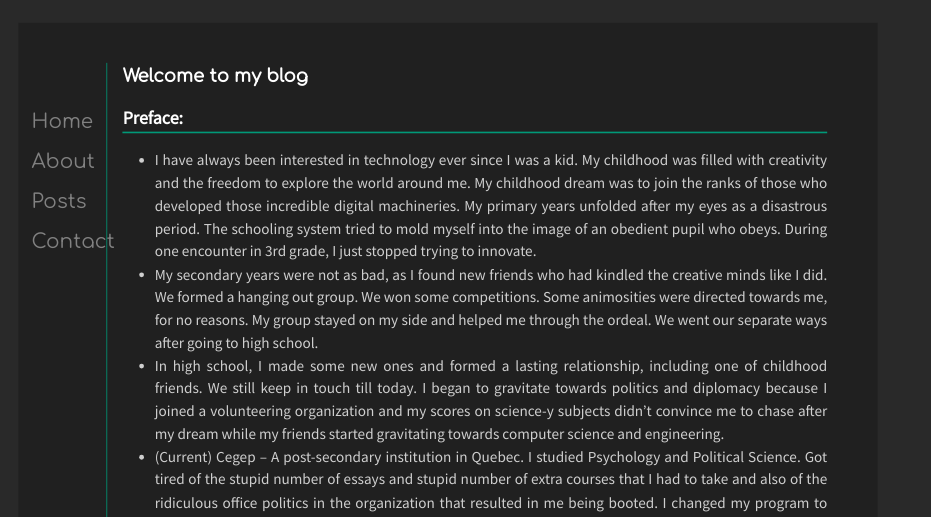
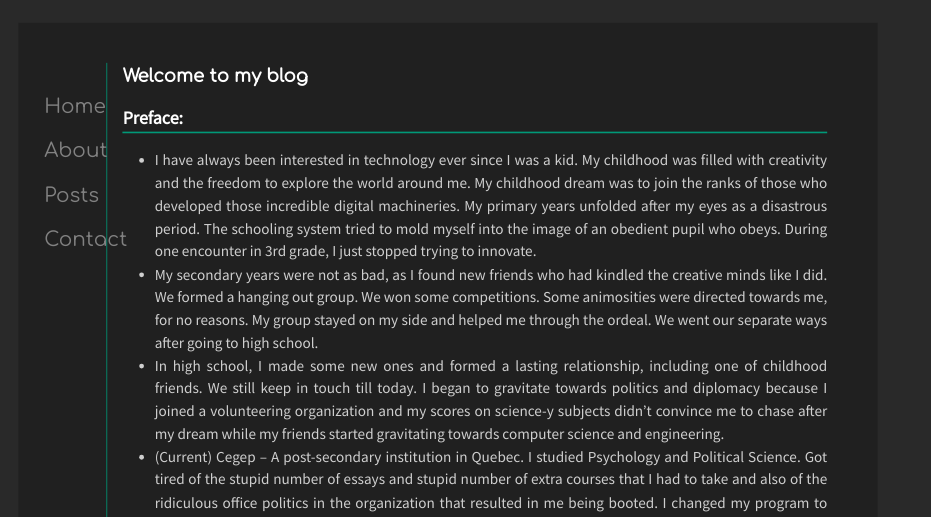
Before and after one commit to hirumaakane-ha/index, a plain HTML site: page index-exp.html in a window 1280 px wide. Shown: the part 283-800 px from the top of the page, without its empty margins (192-1123 px from the left). Drawn offline with Linux system fonts and the light colour scheme; a web font is replaced by a local one.

Commit message:
new edit

```diff
--- a/css/homeStyle-exp.css
+++ b/css/homeStyle-exp.css
@@ -87,7 +87,7 @@ body {
 
 /* The navigation menu links */
 .sidenav a {
-    padding: 6px 8px 6px 64px;
+    padding: 12px 8px 6px 64px;
     text-decoration: none;
     font-size: 25px;
     color: #818181;
@@ -100,6 +100,7 @@ body {
 
 .sidenav {
     font-family: 'Comfortaa', cursive;
+    font-weight: 14pt;
     height: 100%; /* Full-height: remove this if you want "auto" height */
     width: 320px; /* Set the width of the sidebar */
     position: fixed; /* Fixed Sidebar (stay in place on scroll) */
@@ -108,9 +109,9 @@ body {
     left: 0;
     overflow-x: hidden; /* Disable horizontal scroll */
     padding-top: 10%;
-    margin-top: 12%;
+    margin-top: 10%;
     margin-bottom: 10%;
-    margin-left: 3.75%;
+    margin-left: 5%;
 }
 /* Button */
 
```
